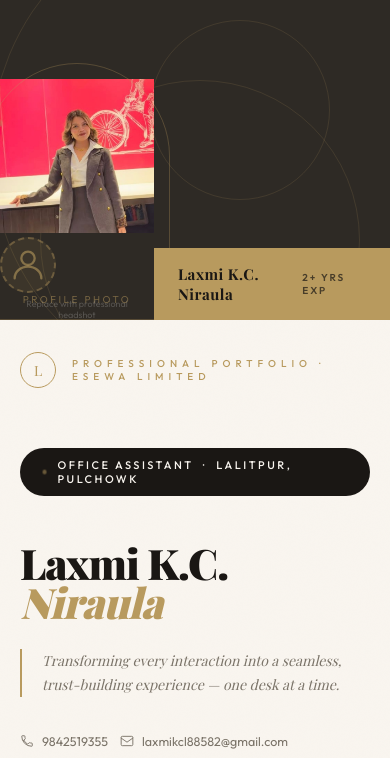
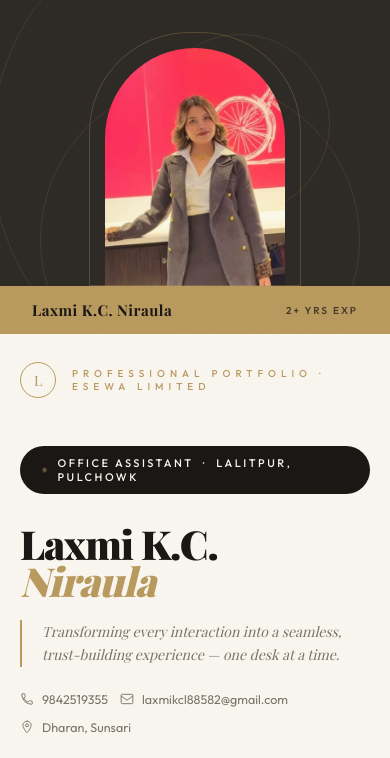
Before and after one commit to mehulsingh1209/LaxmiKC, a plain HTML site: page index.html in a window 390 px wide. Shown: the top 758 px of the page. Drawn offline with nearby package versions, Linux system fonts and the light colour scheme; a web font is replaced by a local one.

```diff
--- a/index.html
+++ b/index.html
@@ -22,9 +22,7 @@
 }
 
 *, *::before, *::after { margin:0; padding:0; box-sizing:border-box; }
-
 html { scroll-behavior: smooth; }
-
 body {
   font-family: 'Outfit', sans-serif;
   background: var(--cream);
@@ -32,9 +30,6 @@
   overflow-x: hidden;
 }
 
-/* ═══════════════════════════════════
-NOISE TEXTURE OVERLAY
-═══════════════════════════════════ */
 body::before {
   content: '';
   position: fixed;
@@ -45,9 +40,7 @@
   opacity: 0.4;
 }
 
-/* ═══════════════════════════════════
-HERO SECTION
-═══════════════════════════════════ */
+/* ═══ HERO ═══ */
 .hero {
   min-height: 100vh;
   display: grid;
@@ -56,7 +49,6 @@
   overflow: hidden;
 }
 
-/* gold vertical line */
 .hero::after {
   content: '';
   position: absolute;
@@ -102,7 +94,13 @@
   font-weight: 500;
 }
 
-.hero-main { flex: 1; display: flex; flex-direction: column; justify-content: center; }
+.hero-main {
+  flex: 1;
+  display: flex;
+  flex-direction: column;
+  justify-content: center;
+  padding-top: 16px;
+}
 
 .hero-name {
   font-family: 'Playfair Display', serif;
@@ -157,7 +155,6 @@
   50% { opacity: 0.5; transform: scale(0.8); }
 }
 
-/* contact row */
 .hero-contacts {
   display: flex;
   flex-wrap: wrap;
@@ -176,10 +173,8 @@
 }
 
 .contact-chip:hover { color: var(--gold); }
-
 .contact-chip svg { flex-shrink: 0; }
 
-/* social row */
 .hero-socials {
   display: flex;
   gap: 14px;
@@ -233,7 +228,6 @@
   padding-bottom: 0;
 }
 
-/* decorative circles */
 .deco-circle {
   position: absolute;
   border-radius: 50%;
@@ -251,7 +245,6 @@
   z-index: 2;
 }
 
-/* ornate frame lines */
 .photo-container::before {
   content: '';
   position: absolute;
@@ -260,6 +253,7 @@
   border: 1px solid rgba(184,154,94,0.3);
   border-radius: 140px 140px 0 0;
   pointer-events: none;
+  z-index: 3;
 }
 
 .photo-arch {
@@ -268,48 +262,29 @@
   border-radius: 140px 140px 0 0;
   overflow: hidden;
   background: linear-gradient(160deg, #2a3028, #1a1f18);
-display: flex;
-align-items: center;
-justify-content: center;
-flex-direction: column;
-gap: 14px;
   position: relative;
 }
 
-/* shimmer effect on photo frame */
+/* The actual photo — fills the arch perfectly */
+.photo-arch img {
+  width: 100%;
+  height: 100%;
+  object-fit: cover;
+  object-position: top center;
+  display: block;
+}
+
+/* Shimmer overlay on top of image */
 .photo-arch::after {
   content: '';
   position: absolute;
   inset: 0;
   background: linear-gradient(135deg, rgba(184,154,94,0.08) 0%, transparent 60%);
   pointer-events: none;
+  z-index: 1;
 }
 
-.photo-placeholder-icon {
-width: 80px; height: 80px;
-border-radius: 50%;
-background: rgba(184,154,94,0.1);
-border: 2px dashed rgba(184,154,94,0.4);
-display: flex; align-items: center; justify-content: center;
-}
-
-.photo-hint {
-font-size: 10px;
-letter-spacing: 2.5px;
-text-transform: uppercase;
-color: rgba(184,154,94,0.5);
-text-align: center;
-}
-
-.photo-sub-hint {
-font-size: 9px;
-color: rgba(255,255,255,0.2);
-text-align: center;
-padding: 0 20px;
-margin-top: -8px;
-}
-
-/* name strip below photo */
+/* name strip */
 .photo-name-strip {
   background: var(--gold);
   color: var(--ink);
@@ -337,9 +312,7 @@
   opacity: 0.7;
 }
 
-/* ═══════════════════════════════════
-STATS ROW
-═══════════════════════════════════ */
+/* ═══ STATS ═══ */
 .stats-row {
   display: grid;
   grid-template-columns: repeat(4, 1fr);
@@ -379,9 +352,7 @@
   font-weight: 500;
 }
 
-/* ═══════════════════════════════════
-BODY LAYOUT
-═══════════════════════════════════ */
+/* ═══ BODY ═══ */
 .page-body {
   max-width: 1100px;
   margin: 0 auto;
@@ -391,7 +362,6 @@
   gap: 72px;
 }
 
-/* ── Section header ── */
 .sec-head {
   display: flex;
   align-items: center;
@@ -423,7 +393,6 @@
 
 .main-section { margin-bottom: 64px; }
 
-/* ── About ── */
 .about-text {
   font-size: 15px;
   line-height: 1.85;
@@ -433,7 +402,7 @@
 
 .about-text strong { color: var(--ink); font-weight: 600; }
 
-/* ── Timeline experience ── */
+/* Timeline */
 .timeline { position: relative; }
 
 .timeline::before {
@@ -455,7 +424,13 @@
 
 .tl-item:last-child { margin-bottom: 0; }
 
-.tl-dot-wrap { display: flex; justify-content: center; padding-top: 4px; position: relative; z-index: 1; }
+.tl-dot-wrap {
+  display: flex;
+  justify-content: center;
+  padding-top: 4px;
+  position: relative;
+  z-index: 1;
+}
 
 .tl-dot {
   width: 14px; height: 14px;
@@ -523,7 +498,7 @@
   color: var(--gold);
 }
 
-/* ── Achievements grid ── */
+/* Achievements */
 .ach-grid {
   display: grid;
   grid-template-columns: 1fr 1fr;
@@ -557,11 +532,7 @@
 
 .ach-card:hover::before { opacity: 1; }
 
-.ach-icon {
-font-size: 22px;
-margin-bottom: 10px;
-display: block;
-}
+.ach-icon { font-size: 22px; margin-bottom: 10px; display: block; }
 
 .ach-title {
   font-family: 'Playfair Display', serif;
@@ -571,24 +542,13 @@
   margin-bottom: 6px;
 }
 
-.ach-desc {
-font-size: 12px;
-color: var(--muted);
-line-height: 1.6;
-}
+.ach-desc { font-size: 12px; color: var(--muted); line-height: 1.6; }
 
-/* ═══════════════════════════════════
-SIDEBAR
-═══════════════════════════════════ */
+/* Sidebar */
 .sidebar { position: relative; }
-
 .sidebar-section { margin-bottom: 44px; }
 
-/* ── Skills ── */
-.skill-item {
-margin-bottom: 18px;
-}
-
+.skill-item { margin-bottom: 18px; }
 .skill-item:last-child { margin-bottom: 0; }
 
 .skill-top {
@@ -598,18 +558,8 @@
   margin-bottom: 7px;
 }
 
-.skill-name {
-font-size: 13px;
-font-weight: 500;
-color: var(--ink2);
-}
-
-.skill-pct {
-font-size: 10px;
-color: var(--gold);
-font-weight: 600;
-letter-spacing: 1px;
-}
+.skill-name { font-size: 13px; font-weight: 500; color: var(--ink2); }
+.skill-pct { font-size: 10px; color: var(--gold); font-weight: 600; letter-spacing: 1px; }
 
 .skill-track {
   height: 3px;
@@ -631,7 +581,6 @@
   to { transform: scaleX(1); }
 }
 
-/* ── Education ── */
 .edu-item {
   padding: 16px 0;
   border-bottom: 1px solid var(--line);
@@ -648,13 +597,7 @@
   margin-bottom: 3px;
 }
 
-.edu-inst {
-font-size: 12px;
-color: var(--muted);
-margin-bottom: 3px;
-line-height: 1.4;
-}
-
+.edu-inst { font-size: 12px; color: var(--muted); margin-bottom: 3px; line-height: 1.4; }
 .edu-year { font-size: 11px; color: var(--muted); margin-bottom: 6px; }
 
 .edu-score {
@@ -667,7 +610,6 @@
   border-radius: 20px;
 }
 
-/* ── Certs ── */
 .cert-item {
   display: flex;
   gap: 12px;
@@ -697,12 +639,8 @@
   margin-bottom: 2px;
 }
 
-.cert-yr {
-font-size: 10.5px;
-color: var(--muted);
-}
+.cert-yr { font-size: 10.5px; color: var(--muted); }
 
-/* ── Languages ── */
 .lang-row {
   display: flex;
   justify-content: space-between;
@@ -713,6 +651,7 @@
 }
 
 .lang-row:last-child { border-bottom: none; }
+
 .lang-lv {
   font-size: 9.5px;
   letter-spacing: 2px;
@@ -721,7 +660,6 @@
   font-weight: 600;
 }
 
-/* ── References ── */
 .ref-card {
   background: var(--warm-white);
   border: 1px solid var(--line);
@@ -758,9 +696,7 @@
   margin-bottom: 3px;
 }
 
-/* ═══════════════════════════════════
-FOOTER
-═══════════════════════════════════ */
+/* Footer */
 .footer {
   background: var(--ink);
   color: var(--cream);
@@ -781,11 +717,7 @@
   opacity: 0.4;
 }
 
-.footer-left {
-display: flex;
-flex-direction: column;
-gap: 4px;
-}
+.footer-left { display: flex; flex-direction: column; gap: 4px; }
 
 .footer-name {
   font-family: 'Playfair Display', serif;
@@ -821,28 +753,49 @@
 
 .footer-right a:hover { color: var(--cream); }
 
-/* ═══════════════════════════════════
-RESPONSIVE — TABLET
-═══════════════════════════════════ */
+/* ═══ RESPONSIVE — TABLET ═══ */
 @media (max-width: 900px) {
-.hero { grid-template-columns: 1fr; min-height: auto; }
+  .hero {
+    grid-template-columns: 1fr;
+    min-height: auto;
+  }
+
   .hero::after { display: none; }
 
+  /* Photo panel comes first on mobile */
   .hero-right {
     order: -1;
-min-height: 320px;
-flex-direction: row;
-justify-content: center;
-align-items: flex-end;
-gap: 0;
-padding-top: 40px;
+    min-height: auto;
+    flex-direction: column;
+    align-items: center;
+    justify-content: flex-end;
+    padding-top: 48px;
+    padding-bottom: 0;
   }
 
-.photo-container { margin: 0; }
-.photo-arch { width: 200px; height: 260px; border-radius: 100px 100px 0 0; }
-.photo-container::before { border-radius: 110px 110px 0 0; }
+  .photo-container {
+    margin: 0 auto;
+    width: 220px;
+  }
+
+  .photo-container::before {
+    border-radius: 110px 110px 0 0;
+  }
+
+  .photo-arch {
+    width: 220px;
+    height: 290px;
+    border-radius: 110px 110px 0 0;
+  }
+
+  /* Name strip spans full width of the panel */
+  .photo-name-strip {
+    width: 100vw;
+    padding: 14px 32px;
+  }
 
   .hero-left { padding: 44px 32px 48px; }
+
   .hero-name { font-size: clamp(42px, 8vw, 64px); }
 
   .stats-row { grid-template-columns: repeat(2, 1fr); }
@@ -850,27 +803,49 @@
   .stat-box:nth-child(3) { border-top: 1px solid var(--line); }
   .stat-box:nth-child(4) { border-top: 1px solid var(--line); border-right: none; }
 
-.page-body { grid-template-columns: 1fr; gap: 0; padding: 48px 32px 64px; }
+  .page-body {
+    grid-template-columns: 1fr;
+    gap: 0;
+    padding: 48px 32px 64px;
+  }
 
   .footer { flex-direction: column; gap: 16px; text-align: center; }
 }
 
-/* ═══════════════════════════════════
-RESPONSIVE — MOBILE
-═══════════════════════════════════ */
+/* ═══ RESPONSIVE — MOBILE ═══ */
 @media (max-width: 600px) {
-.hero-left { padding: 32px 20px 40px; }
-.hero-name { font-size: 42px; letter-spacing: -1px; }
-.hero-tagline { font-size: 14px; }
+  .hero-left { padding: 28px 20px 40px; }
+
+  .hero-top-bar { margin-bottom: 32px; }
+
+  .hero-name {
+    font-size: 40px;
+    letter-spacing: -1px;
+    margin-bottom: 20px;
+  }
+
+  .hero-tagline { font-size: 14px; margin-bottom: 24px; }
+
+  .hero-role-pill { margin-bottom: 32px; }
+
   .hero-contacts { gap: 12px; }
 
-.photo-arch { width: 160px; height: 210px; border-radius: 80px 80px 0 0; }
-.photo-placeholder-icon { width: 56px; height: 56px; }
+  .photo-container { width: 180px; }
+
+  .photo-arch {
+    width: 180px;
+    height: 238px;
+    border-radius: 90px 90px 0 0;
+  }
+
+  .photo-container::before {
+    border-radius: 100px 100px 0 0;
+  }
 
   .stats-row { grid-template-columns: repeat(2, 1fr); }
   .stat-num { font-size: 28px; }
 
-.page-body { padding: 36px 20px 56px; gap: 0; }
+  .page-body { padding: 36px 20px 56px; }
 
   .ach-grid { grid-template-columns: 1fr; }
 
@@ -880,9 +855,7 @@
   .tl-role { font-size: 15px; }
 }
 
-/* ═══════════════════════════════════
-ANIMATIONS
-═══════════════════════════════════ */
+/* ═══ ANIMATIONS ═══ */
 @keyframes fadeUp {
   from { opacity: 0; transform: translateY(20px); }
   to { opacity: 1; transform: translateY(0); }
@@ -893,12 +866,12 @@
   animation: fadeUp 0.7s ease both;
 }
 
-.hero-eyebrow { animation-delay: 0.1s; }
-.hero-name { animation-delay: 0.2s; }
-.hero-tagline { animation-delay: 0.35s; }
-.hero-role-pill { animation-delay: 0.45s; }
+.hero-eyebrow  { animation-delay: 0.1s; }
+.hero-name     { animation-delay: 0.2s; }
+.hero-tagline  { animation-delay: 0.35s; }
+.hero-role-pill{ animation-delay: 0.45s; }
 .hero-contacts { animation-delay: 0.55s; }
-.hero-socials { animation-delay: 0.65s; }
+.hero-socials  { animation-delay: 0.65s; }
 </style>
 </head>
 <body>
@@ -945,7 +918,6 @@
       <div class="hero-socials">
         <span class="social-label">Follow</span>
 
-<!-- Instagram -->
         <a class="social-btn" href="https://www.instagram.com/jenny_kc5/" target="_blank" rel="noopener" aria-label="Instagram">
           <svg width="17" height="17" fill="none" stroke="currentColor" stroke-width="1.7" viewBox="0 0 24 24">
             <rect x="2" y="2" width="20" height="20" rx="5"/>
@@ -954,14 +926,12 @@
           </svg>
         </a>
 
-<!-- TikTok -->
         <a class="social-btn" href="https://www.tiktok.com/@jenny_kc5" target="_blank" rel="noopener" aria-label="TikTok">
           <svg width="16" height="16" fill="currentColor" viewBox="0 0 24 24">
             <path d="M19.59 6.69a4.83 4.83 0 01-3.77-4.25V2h-3.45v13.67a2.89 2.89 0 01-2.88 2.5 2.89 2.89 0 01-2.89-2.89 2.89 2.89 0 012.89-2.89c.28 0 .54.04.79.1V9.01a6.33 6.33 0 00-.79-.05 6.34 6.34 0 00-6.34 6.34 6.34 6.34 0 006.34 6.34 6.34 6.34 0 006.33-6.34V8.94a8.16 8.16 0 004.77 1.52V7.01a4.85 4.85 0 01-1-.32z"/>
           </svg>
         </a>
 
-<!-- Facebook -->
         <a class="social-btn" href="https://www.facebook.com/falljennykc" target="_blank" rel="noopener" aria-label="Facebook">
           <svg width="16" height="16" fill="currentColor" viewBox="0 0 24 24">
             <path d="M18 2h-3a5 5 0 00-5 5v3H7v4h3v8h4v-8h3l1-4h-4V7a1 1 0 011-1h3z"/>
@@ -971,27 +941,22 @@
     </div>
   </div>
 
-<!-- Photo -->
+  <!-- Photo Panel -->
   <div class="hero-right">
     <div class="deco-circle deco-c1"></div>
     <div class="deco-circle deco-c2"></div>
     <div class="deco-circle deco-c3"></div>
 
     <div class="photo-container">
-<img src="Screenshot_20260523_101304_Instagram.jpg" style="width:100%;height:100%;object-fit:cover;object-position:top">
-<div class="photo-placeholder-icon">
-<svg width="40" height="40" fill="none" stroke="rgba(184,154,94,0.6)" stroke-width="1.4" viewBox="0 0 24 24">
-<circle cx="12" cy="8" r="4"/>
-<path stroke-linecap="round" d="M4 20c0-4 3.58-7 8-7s8 3 8 7"/>
-</svg>
+      <div class="photo-arch">
+        <img src="Screenshot_20260523_101304_Instagram.jpg"
+             alt="Laxmi K.C. Niraula">
       </div>
-<div class="photo-hint">Profile Photo</div>
-<div class="photo-sub-hint">Replace with professional headshot</div>
     </div>
+
     <div class="photo-name-strip">
       <span class="strip-name">Laxmi K.C. Niraula</span>
       <span class="strip-years">2+ Yrs Exp</span>
-</div>
     </div>
   </div>
 
@@ -1012,7 +977,7 @@
     <div class="stat-label">Achievements</div>
   </div>
   <div class="stat-box">
-<div class="stat-num">3<span></span></div>
+    <div class="stat-num">3</div>
     <div class="stat-label">Languages</div>
   </div>
 </div>
@@ -1232,6 +1197,7 @@
         <h2 class="sec-title" style="font-size:18px">References</h2>
         <div class="sec-line"></div>
       </div>
+
       <div class="ref-card">
         <div class="ref-name">Mahendra Rana</div>
         <div class="ref-title">Incharge — eSewa Limited</div>
@@ -1244,6 +1210,7 @@
           mahendra.rana@esewa.com.np
         </div>
       </div>
+
       <div class="ref-card">
         <div class="ref-name">Sanjaya Shrestha</div>
         <div class="ref-title">Senior Assistant — RBB Bank</div>
@@ -1256,6 +1223,7 @@
           sanjaya.shrestha@rbb.com.np
         </div>
       </div>
+
     </div>
 
   </aside>
@@ -1277,4 +1245,4 @@
 </footer>
 
 </body>
-  </html
+</html>
```
Lines whose indentation alone changed are shown as unchanged.
